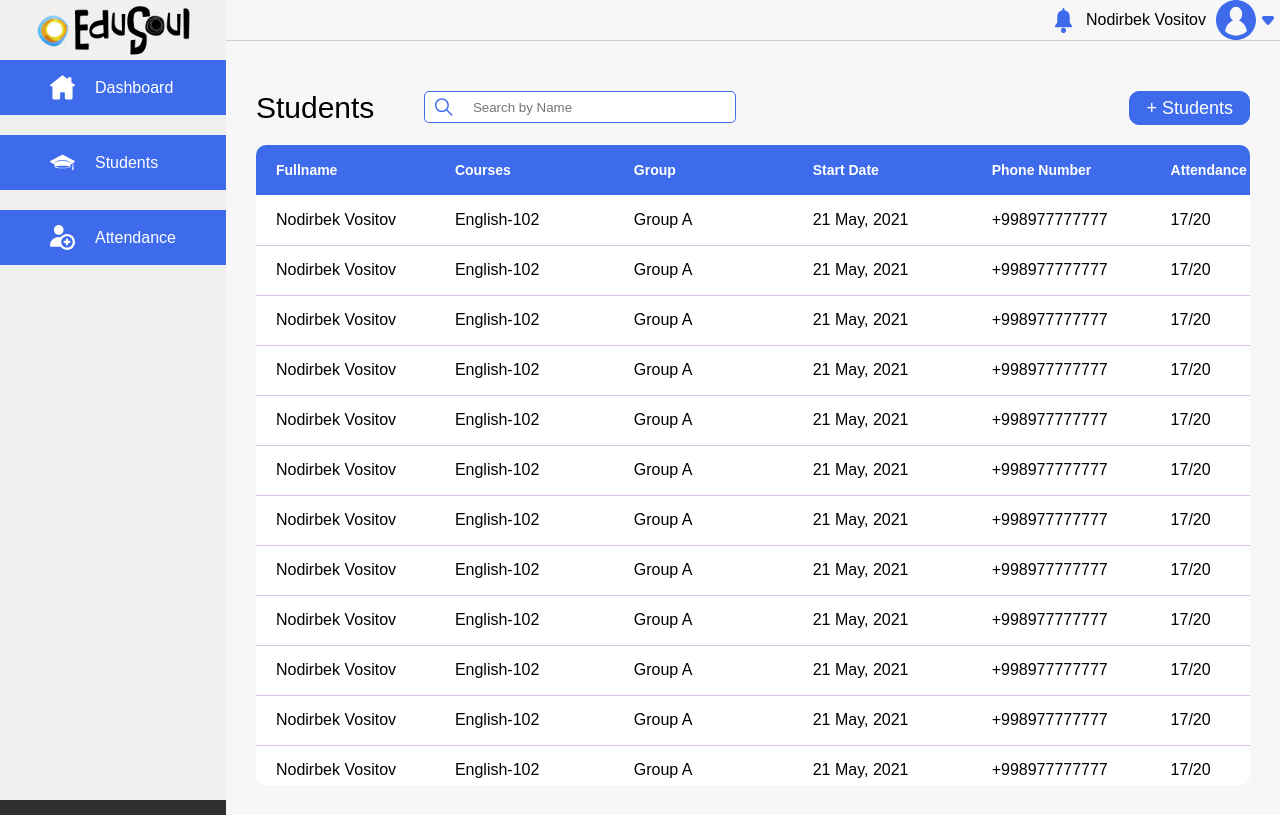
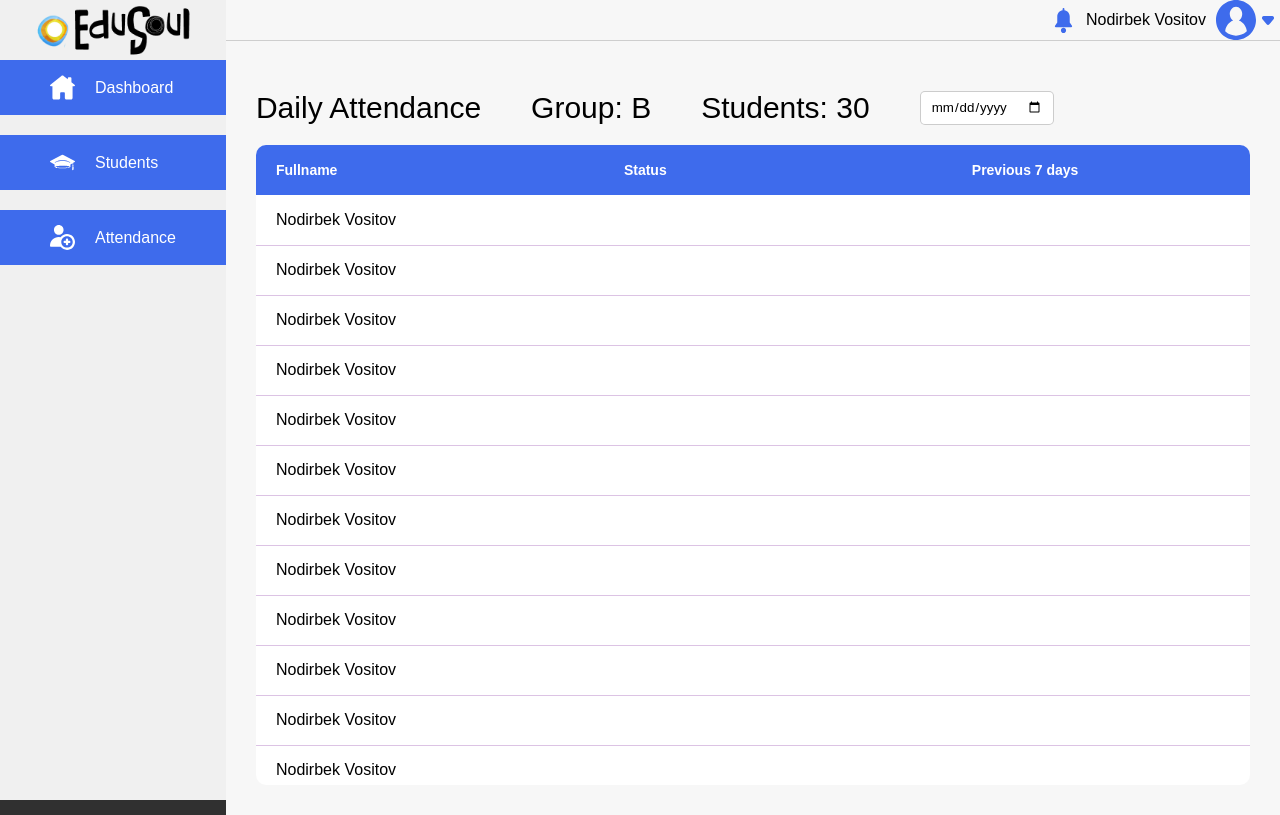
Before and after one commit to KAN-Inc/edusoul-crm-front-end, a React (Create React App) app: page / in a window 1280 px wide. Built offline with nearby package versions, Linux system fonts and the light colour scheme.

Commit message:
Attendance page was created. Table UI is not fully ready

```diff
--- /dev/null
+++ b/src/components/NavBars/attendance.js
@@ -0,0 +1,19 @@
+import Search from "../Search";
+import Button from "../Button";
+
+import * as Styled from "./style";
+
+const Students = ({ title, group, studentSize }) => {
+  return (
+    <Styled._>
+      <div>
+        <Styled.Text>{title}</Styled.Text>
+        <Styled.Text>Group: {group}</Styled.Text>
+        <Styled.Text>Students: {studentSize}</Styled.Text>
+        <Styled.Input type="date" />
+      </div>
+    </Styled._>
+  );
+};
+
+export default Students;
--- a/src/components/NavBars/style.js
+++ b/src/components/NavBars/style.js
@@ -15,3 +15,9 @@ export const Text = styled.p`
   font-size: 30px;
   font-weight: lighter;
 `;
+
+export const Input = styled.input`
+  padding: 0 10px;
+  border: 1px solid rgba(0, 0, 0, 0.2);
+  border-radius: 5px;
+`;
--- /dev/null
+++ b/src/data/attendanceColumns.js
@@ -0,0 +1,37 @@
+import { useMemo } from "react";
+
+import * as Styled from "../components/TableUIComponents/style";
+
+const Columns = () => {
+  return useMemo(
+    () => [
+      {
+        Header: () => <Styled.Header>Fullname</Styled.Header>,
+        accessor: "firstName",
+        Cell: ({ row }) => (
+          <Styled._>
+            <p>
+              {row.original.firstName} {row.original.lastName}
+            </p>
+          </Styled._>
+        ),
+      },
+      {
+        Header: () => <Styled.Header>Status</Styled.Header>,
+        accessor: "status",
+        disableSortBy: true,
+        Cell: ({ row }) => <Styled._>{row.original.status}</Styled._>,
+      },
+      {
+        Header: () => <Styled.Header>Previous 7 days</Styled.Header>,
+        accessor: "previousDays",
+        disableSortBy: true,
+        width: "30%",
+        Cell: ({ row }) => <Styled._>{row.original.status}</Styled._>,
+      },
+    ],
+    []
+  );
+};
+
+export default Columns;
--- /dev/null
+++ b/src/pages/Attendance/index.js
@@ -0,0 +1,18 @@
+import data from "../../data/dataStudents";
+import columns from "../../data/attendanceColumns";
+
+import BaseTable from "../../components/BaseTable";
+import NavBar from "../../components/NavBars/attendance";
+
+import * as Styled from "../style";
+
+const Students = (props) => {
+  return (
+    <Styled._>
+      <NavBar title="Daily Attendance" group="B" studentSize="30" />
+      <BaseTable data={data || []} columns={columns()} />
+    </Styled._>
+  );
+};
+
+export default Students;
--- a/src/pages/Main/index.js
+++ b/src/pages/Main/index.js
@@ -2,7 +2,8 @@ import * as Styled from "./style";
 
 import LeftBar from "../../components/LeftBar";
 import TopBar from "../../components/TopBar";
-import Students from "../Students/index";
+import Students from "../Students";
+import Attendance from "../Attendance";
 
 const Main = (props) => {
   return (
@@ -12,7 +13,7 @@ const Main = (props) => {
         <TopBar />
         <Styled._ attr="content">
           <div>
-            <Students />
+            <Attendance />
           </div>
         </Styled._>
       </Styled._>
--- a/src/pages/Students/index.js
+++ b/src/pages/Students/index.js
@@ -6,7 +6,7 @@ import columns from "../../data/studentsColumns";
 import BaseTable from "../../components/BaseTable";
 import NavBar from "../../components/NavBars/students";
 
-import * as Styled from "./style";
+import * as Styled from "../style";
 
 const Students = (props) => {
   const [globalFilter, setGlobalFilter] = useState();
```
Also changed, not shown: src/pages/style.js (renamed from src/pages/Students/style.js).
